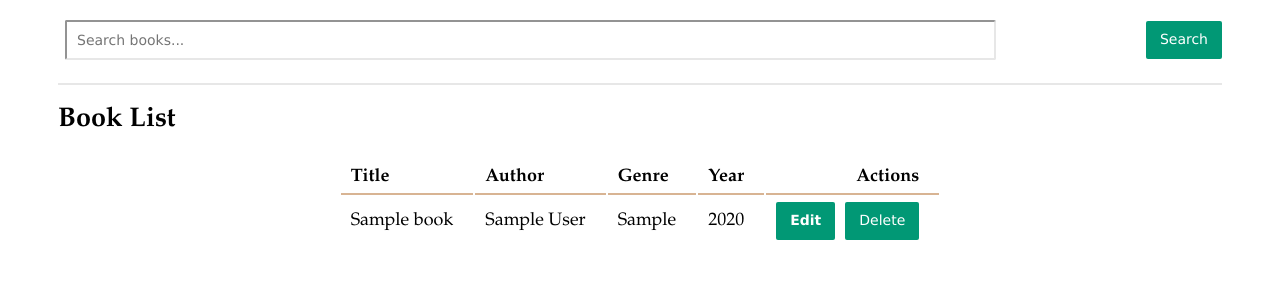
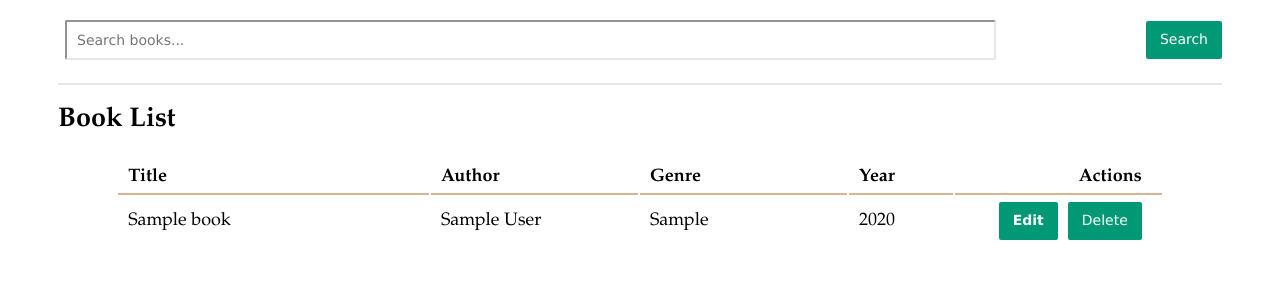
Before and after one commit to Crowe-Brian-J/treehouse_u8_sql_library_manager, a Node server app: page /books/ in a window 1280 px wide. Shown: the part 147-447 px from the top of the page. Run offline with Node 20, Linux system fonts and the light colour scheme; tables that the repository leaves empty hold one stand-in row (values such as "Sample post"); some libraries are stand-ins or nearby versions.

Commit message:
styling table

```diff
--- a/views/index.pug
+++ b/views/index.pug
@@ -11,14 +11,14 @@ block content
   //- Book table
   if books.length
     div(style="display: flex; justify-content: center;")
-      table
+      table(style="width: 90%;")
         thead
           tr
-            th Title
-            th Author
-            th Genre
-            th Year
-            th(style="text-align: right;") Actions
+            th(style="width: 30%;") Title
+            th(style="width: 20%;") Author
+            th(style="width: 20%;") Genre
+            th(style="width: 10%;") Year
+            th(style="width: 20%; text-align: right;") Actions
         tbody
           each book in books
             tr
@@ -28,7 +28,7 @@ block content
               td #{book.year}
               td.actions-cell
                 //- Wrap buttons in a flex container
-                div(style="display: flex; gap: 10px;")
+                div(style="display: flex; justify-content: flex-end; gap: 10px;")
                   a.button(href=`/books/${book.id}`) Edit
                   form(method="POST", action=`/books/${book.id}/delete`)
                     input.button(type="submit", value="Delete")
```
